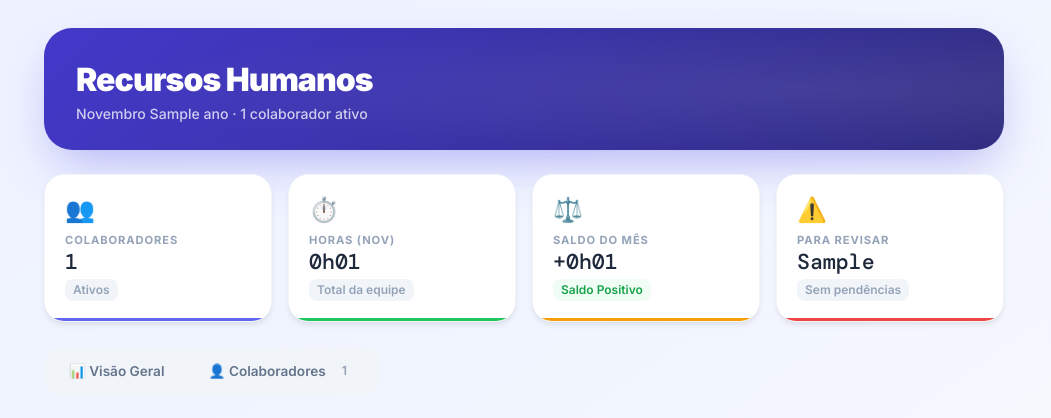
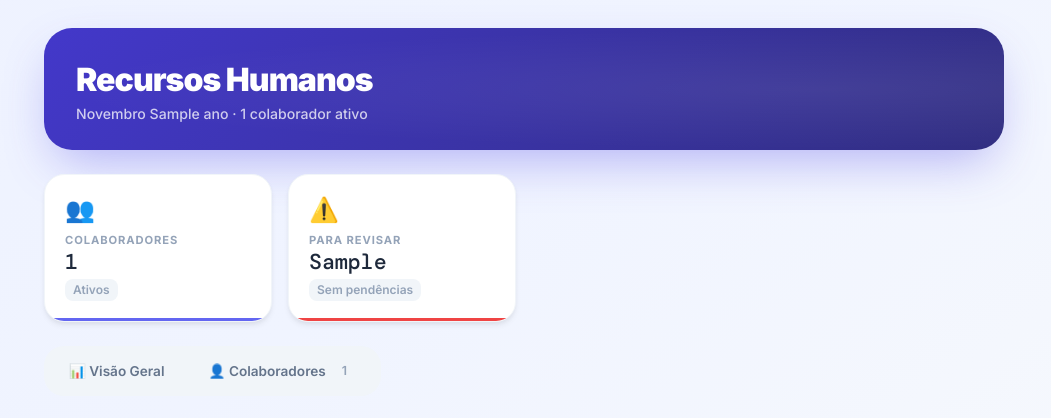
Before and after one commit to Jordanpsx/sistur, a Flask app: template app/templates/rh/index.html in a window 1280 px wide. Shown: the part 61-479 px from the top of the page, without its empty margins (116-1167 px from the left). Run offline with Flask 3, Linux system fonts and the light colour scheme; tables that the repository leaves empty hold one stand-in row (values such as "Sample post"); the template is opened without the code that fills it: values that come from a table or form of the project are taken from there, most other values are stand-ins (such as "Sample title", 1, 10 or a date in 2020).

Commit message:
refactor: remove redundant team summary cards from RH dashboard
Remove 'Horas (Total da Equipe)' and 'Saldo do Mês' cards from dashboard overview.
Aggregate hours and balance across all employees doesn't provide actionable insights
— dashboard now focuses on individual alerts and per-employee punch matrix.

```diff
--- a/app/templates/rh/index.html
+++ b/app/templates/rh/index.html
@@ -606,35 +606,6 @@
             <span class="summary-card__sub sub--zero">Ativos</span>
           </div>
 
-          <!-- Horas Trabalhadas no Mês -->
-          <div class="summary-card summary-card--hours">
-            <div class="summary-card__icon">⏱️</div>
-            <div class="summary-card__label">Horas ({{ ["Jan","Fev","Mar","Abr","Mai","Jun","Jul","Ago","Set","Out","Nov","Dez"][mes-1] }})</div>
-            {% set h = resumo.total_minutos_trabalhados // 60 %}
-            {% set m = resumo.total_minutos_trabalhados % 60 %}
-            <div class="summary-card__value">{{ "%dh%02d" | format(h, m) }}</div>
-            <span class="summary-card__sub sub--zero">Total da equipe</span>
-          </div>
-
-          <!-- Saldo Acumulado -->
-          <div class="summary-card summary-card--balance">
-            <div class="summary-card__icon">⚖️</div>
-            <div class="summary-card__label">Saldo do Mês</div>
-            {% set s = resumo.total_saldo_minutos %}
-            {% set sh = (s | abs) // 60 %}
-            {% set sm = (s | abs) % 60 %}
-            <div class="summary-card__value">
-              {% if s > 0 %}+{% elif s < 0 %}-{% endif %}{{ "%dh%02d" | format(sh, sm) }}
-            </div>
-            {% if s > 0 %}
-            <span class="summary-card__sub sub--pos">Saldo Positivo</span>
-            {% elif s < 0 %}
-            <span class="summary-card__sub sub--neg">Saldo Negativo</span>
-            {% else %}
-            <span class="summary-card__sub sub--zero">Zerado</span>
-            {% endif %}
-          </div>
-
           <!-- Dias para Revisar -->
           <div class="summary-card summary-card--review">
             <div class="summary-card__icon">⚠️</div>
```
